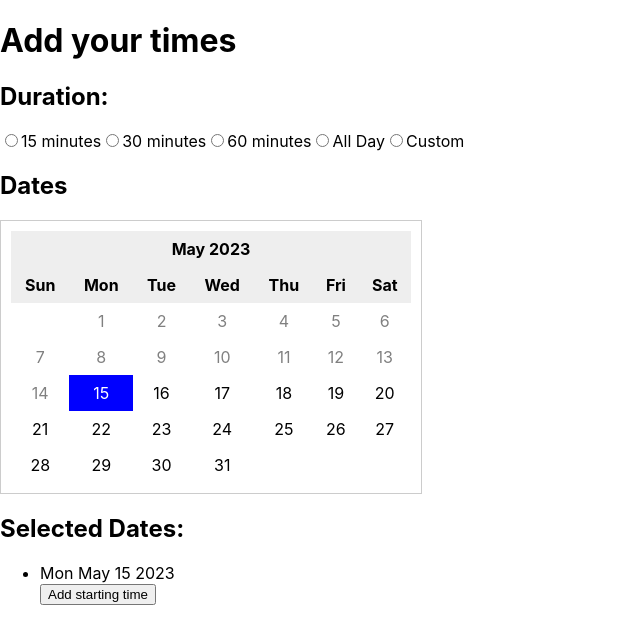
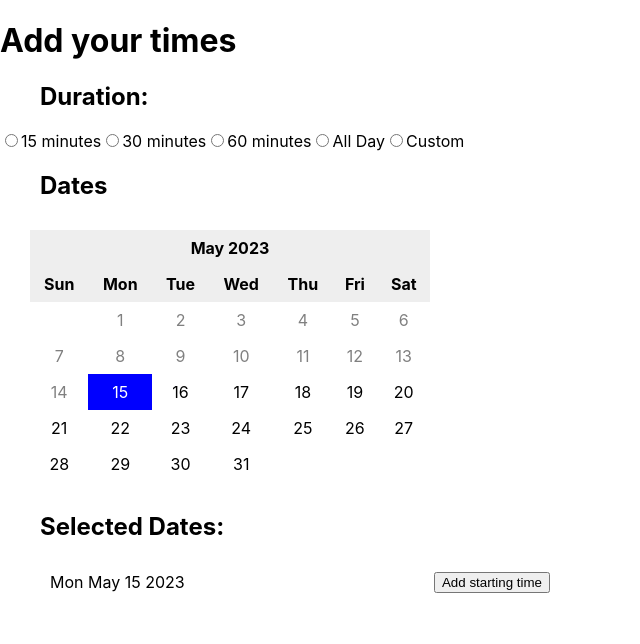
Before and after one commit to AYanchev01/Vote-for-meeting, a React (Create React App) app in the folder client/: page / in a window 1280 px wide. Both pictures are taken after a click on the element "15". Shown: the top 644 px of the page, without its empty margins (0-640 px from the left). Built offline with nearby package versions, Linux system fonts and the light colour scheme.

Commit message:
fix indentation

```diff
--- a/client/src/components/Calendar.css
+++ b/client/src/components/Calendar.css
@@ -3,7 +3,8 @@
   max-width: 400px;
   margin-top: 20px;
   padding: 10px;
-  border: 1px solid #ccc;
+  /* border: 1px solid #ccc; */
+  padding-left: 30px;
 }
 
 .calendar table {
@@ -35,3 +36,25 @@
 .before-current-date {
   color: gray;
 }
+
+li {
+  display: flex;
+  align-items: center;
+  margin-bottom: 10px;
+  /* border: 1px solid #ccc; */
+  padding: 10px;
+  max-width: 500px;
+}
+
+li>div:first-child {
+  flex: 1;
+}
+
+li>div:last-child {
+  flex: 0 0 auto;
+  margin-left: 10px;
+}
+
+h2 {
+  padding-left: 40px;
+}
--- a/client/src/components/Calendar.tsx
+++ b/client/src/components/Calendar.tsx
@@ -142,17 +142,15 @@ const renderCalendar = () => {
         );
     };
 
-
     return (
         <div>
             <h2>Dates</h2>
-      <div className="calendar">
-        {renderCalendar()}
-      </div>
+            <div className="calendar">{renderCalendar()}</div>
             <h2>Selected Dates:</h2>
             <ul>
                 {selectedDates.map((date) => (
                     <li key={date.toISOString()}>
+                        <div>
                             <div>{date.toDateString()}</div>
                             {startTimeInputs[date.toISOString()]?.map((time, i) => (
                                 <div key={i}>
@@ -169,12 +167,17 @@ const renderCalendar = () => {
                                     <button onClick={() => handleDeleteStartTime(date, i)}>Delete</button>
                                 </div>
                             ))}
+                        </div>
+                        <div>
                             <button onClick={() => handleAddStartTime(date)}>Add starting time</button>
+                        </div>
                     </li>
                 ))}
             </ul>
         </div>
     );
+
+
 };
 
 export default Calendar;
```
Also changed, not shown: client/src/components/EventDuration.tsx (indentation only). Lines whose indentation alone changed are shown as unchanged.
